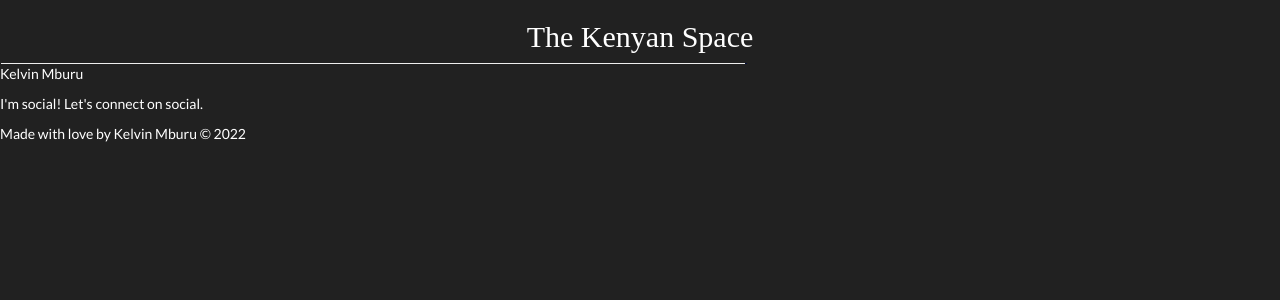
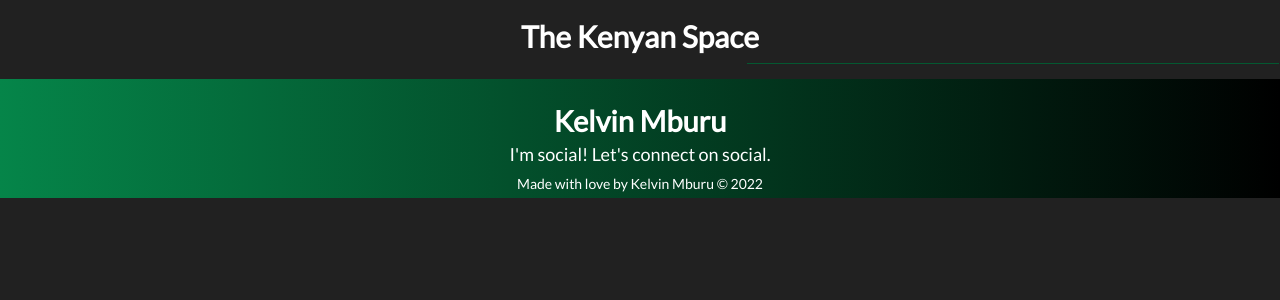
Before and after one commit to kelvinmburu/flask-news, a Flask app: template app/templates/kenya.html in a window 1280 px wide. Shown: the part 52-352 px from the top of the page. Run offline with Flask 2, Linux system fonts and the light colour scheme; the template is opened without the code that fills it, so the values that code supplies are empty; some libraries are stand-ins or nearby versions.

Commit message:
st: styled container and footer

```diff
--- a/app/static/css/index.css
+++ b/app/static/css/index.css
@@ -177,9 +176,9 @@ a:hover:after {
     padding: 0 2vh;
 }
 
-.main-articles {
-    background-color: #EEEEEE;
-    border-right: #06113C solid 2px;
+
+.main-article {
+    background-color: #063c3c;
 }
 
 .page-article-text {
@@ -201,8 +200,54 @@ a:hover:after {
 }
 
 .article-main-headings {
-    font-family: 'Playfair Display', serif;
+    font-weight: 800;
 }
+
+.sub-articles {
+    background-color: #045831;
+}
+
+/* Footer Section Styling */
+
+footer {
+    margin-top: 15px;
+    position: relative;
+    width: 100%;
+    height: 119px;
+    background: linear-gradient(to right, #058549, black);
+    display: flex;
+    flex-direction: column;
+    align-items: center;
+    justify-content: center;
+  }
+
+  footer p:nth-child(1) {
+    color: #fff;
+    font-size: 29px;
+    margin-bottom: -1px;
+    font-weight: bold;
+  }
+
+  footer p:nth-child(2) {
+    color: #fff;
+    font-size: 18px;
+    width: 500px;
+    text-align: center;
+    line-height: 26px;
+  }
+
+  .social-icons {
+    display: flex;
+  }
+
+  .cpr {
+    position: absolute;
+    color: rgb(255, 255, 255);
+    bottom: -6px;
+    font-size: 14px;
+    font-weight: 500;
+  }
+
 
 /* Media Queries */
 
```
Also changed, not shown: other parts of app/static/css/index.css (+15 -16 lines).
